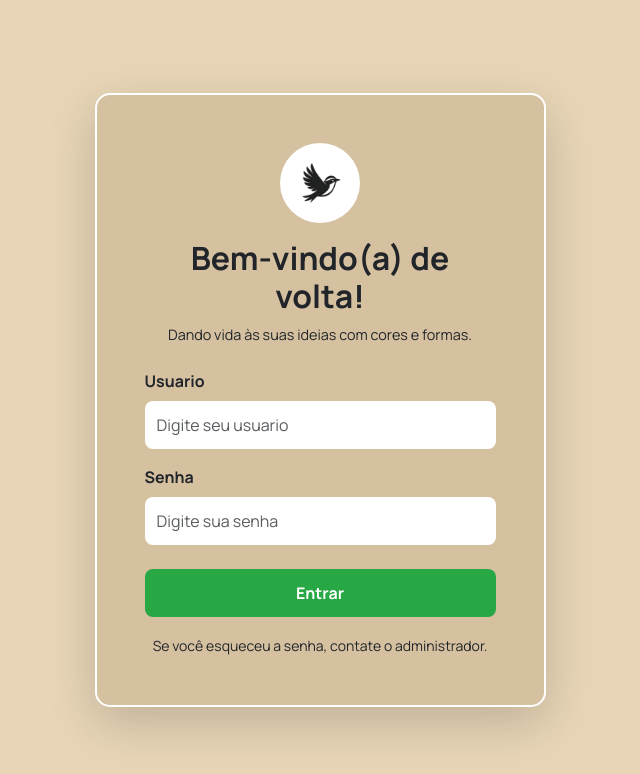
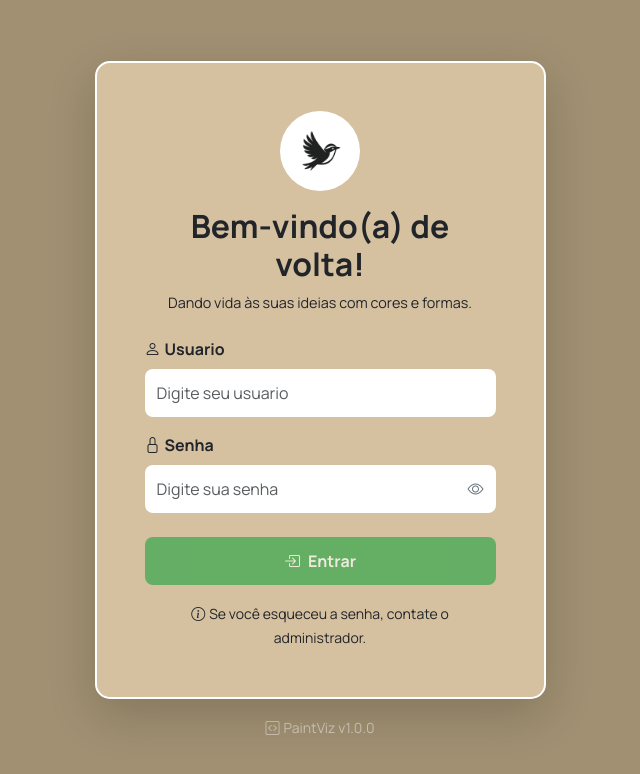
Before and after one commit to nicjulek/paintviz-front, a React (Create React App) app: page /login in a window 1280 px wide. Shown: the top 774 px of the page, without its empty margins (320-960 px from the left). Built offline with nearby package versions, Linux system fonts and the light colour scheme.

Commit message:
Melhorias na interface do login

```diff
--- a/src/pages/Login.tsx
+++ b/src/pages/Login.tsx
@@ -12,6 +12,7 @@ const Login: React.FC<LoginProps> = ({ onLoginSuccess }) => {
   const [senha, setSenha] = useState('');
   const [loading, setLoading] = useState(false);
   const [error, setError] = useState('');
+  const [showPassword, setShowPassword] = useState(false);
 
   const handleLogin = async (e: React.FormEvent) => {
     e.preventDefault();
@@ -19,22 +20,19 @@ const Login: React.FC<LoginProps> = ({ onLoginSuccess }) => {
     setError('');
 
     try {
-      console.log('Iniciando login...'); //teste
+      console.log('Iniciando login...');
 
-      // req
       const API_URL = process.env.REACT_APP_API_URL || 'http://localhost:3333';
-      console.log('API URL:', `${API_URL}/auth/login`); //teste
+      console.log('API URL:', `${API_URL}/auth/login`);
 
       const response = await axios.post(`${API_URL}/auth/login`, {
         nome: usuario,
         senha: senha
       });
 
-      console.log('Resposta do backend:', response.data); //teste
+      console.log('Resposta do backend:', response.data);
 
-      // login foi bem-sucedido
       if (response.data.token) {
-        // salva token
         localStorage.setItem('token', response.data.token);
         localStorage.setItem('user', JSON.stringify(response.data.user));
 
@@ -49,7 +47,6 @@ const Login: React.FC<LoginProps> = ({ onLoginSuccess }) => {
       if (error.response?.data?.error) {
         setError(error.response.data.error);
       } else if (error.response?.data?.details) {
-        // erros de validação do yup
         setError(error.response.data.details.join(', '));
       } else if (error.code === 'ERR_NETWORK') {
         setError('Não foi possível conectar com o servidor. Verifique se o backend está rodando na porta 3333.');
@@ -64,7 +61,7 @@ const Login: React.FC<LoginProps> = ({ onLoginSuccess }) => {
   return (
     <div
       className="d-flex align-items-center justify-content-center min-vh-100"
-      style={{ backgroundColor: '#E8D5B7' }}
+      style={{ backgroundColor: '#a19072ff' }}
     >
       <div className="container">
         <div className="row justify-content-center">
@@ -102,7 +99,8 @@ const Login: React.FC<LoginProps> = ({ onLoginSuccess }) => {
                 </div>
 
                 {error && (
-                  <div className="alert alert-danger" role="alert">
+                  <div className="alert alert-danger d-flex align-items-center" role="alert">
+                    <i className="bi bi-exclamation-triangle-fill me-2"></i>
                     {error}
                   </div>
                 )}
@@ -110,6 +108,7 @@ const Login: React.FC<LoginProps> = ({ onLoginSuccess }) => {
                 <form onSubmit={handleLogin}>
                   <div className="mb-3">
                     <label htmlFor="usuario" className="form-label text-dark fw-bold">
+                      <i className="bi bi-person me-1"></i>
                       Usuario
                     </label>
                     <input
@@ -131,10 +130,12 @@ const Login: React.FC<LoginProps> = ({ onLoginSuccess }) => {
 
                   <div className="mb-4">
                     <label htmlFor="senha" className="form-label text-dark fw-bold">
+                      <i className="bi bi-lock me-1"></i>
                       Senha
                     </label>
+                    <div className="input-group">
                       <input
-                      type="password"
+                        type={showPassword ? "text" : "password"}
                         className="form-control"
                         id="senha"
                         placeholder="Digite sua senha"
@@ -143,17 +144,31 @@ const Login: React.FC<LoginProps> = ({ onLoginSuccess }) => {
                         required
                         disabled={loading}
                         style={{
-                        borderRadius: '8px',
+                          borderRadius: '8px 0 0 8px',
                           border: 'none',
                           padding: '12px'
                         }}
                       />
+                      <button
+                        type="button"
+                        className="btn btn-outline-secondary"
+                        onClick={() => setShowPassword(!showPassword)}
+                        disabled={loading}
+                        style={{
+                          borderRadius: '0 8px 8px 0',
+                          border: 'none',
+                          backgroundColor: 'white'
+                        }}
+                      >
+                        <i className={`bi ${showPassword ? 'bi-eye-slash' : 'bi-eye'}`}></i>
+                      </button>
+                    </div>
                   </div>
 
                   <button
                     type="submit"
                     className="btn w-100 text-white fw-bold"
-                    disabled={loading}
+                    disabled={loading || !usuario || !senha}
                     style={{
                       backgroundColor: loading ? '#6c757d' : '#28A745',
                       border: 'none',
@@ -162,16 +177,33 @@ const Login: React.FC<LoginProps> = ({ onLoginSuccess }) => {
                       fontSize: '16px'
                     }}
                   >
-                    {loading ? 'Entrando...' : 'Entrar'}
+                    {loading ? (
+                      <>
+                        <span className="spinner-border spinner-border-sm me-2" role="status"></span>
+                        Entrando...
+                      </>
+                    ) : (
+                      <>
+                        <i className="bi bi-box-arrow-in-right me-2"></i>
+                        Entrar
+                      </>
+                    )}
                   </button>
                 </form>
 
                 <div className="text-center mt-3">
                   <small className="text-dark">
+                    <i className="bi bi-info-circle me-1"></i>
                     Se você esqueceu a senha, contate o administrador.
-                  </small> {/* talvez mudar? */}
+                  </small>
                 </div>
               </div>
+            </div>
+            <div className="text-center mt-3">
+              <small className="text-white-50">
+                <i className="bi bi-code-square me-1"></i>
+                PaintViz v1.0.0
+              </small>
             </div>
           </div>
         </div>
```
Lines whose indentation alone changed are shown as unchanged.
